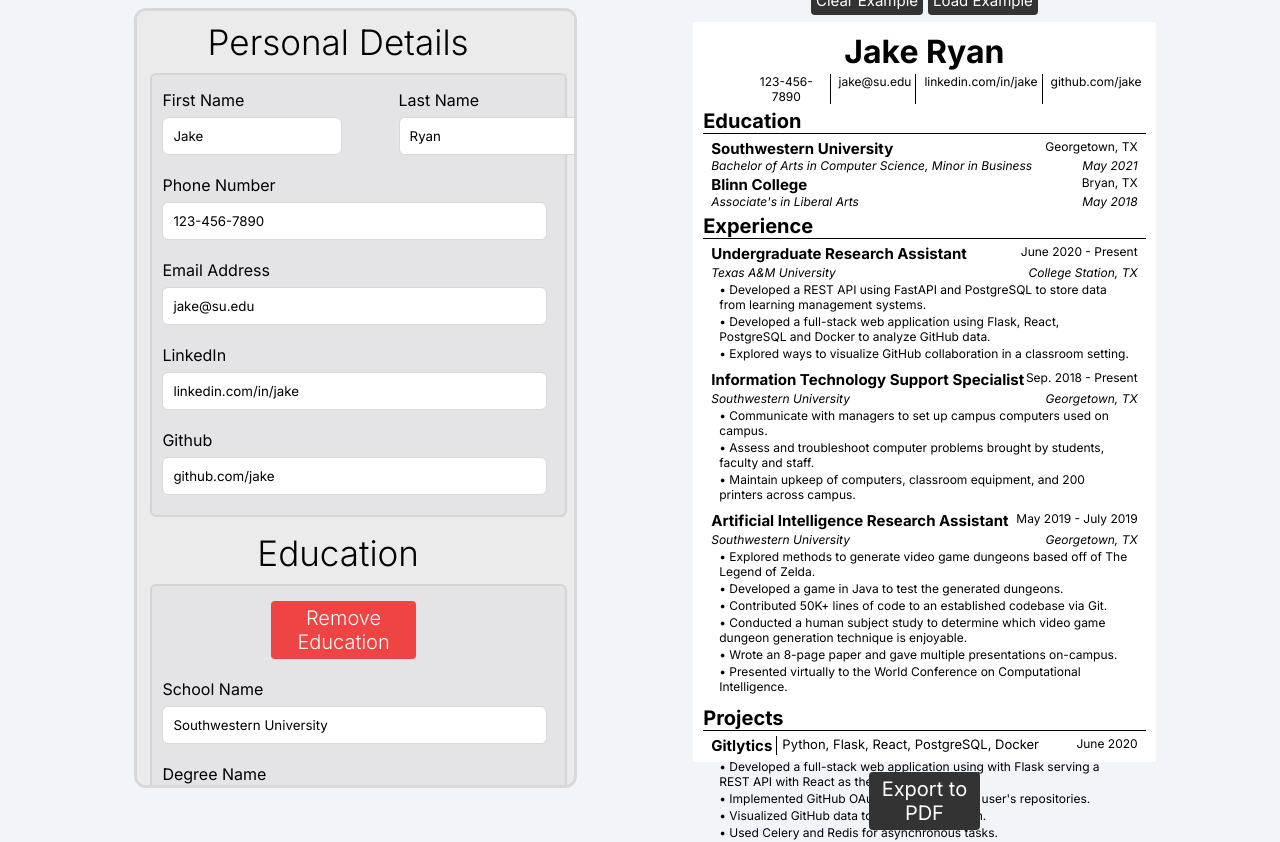
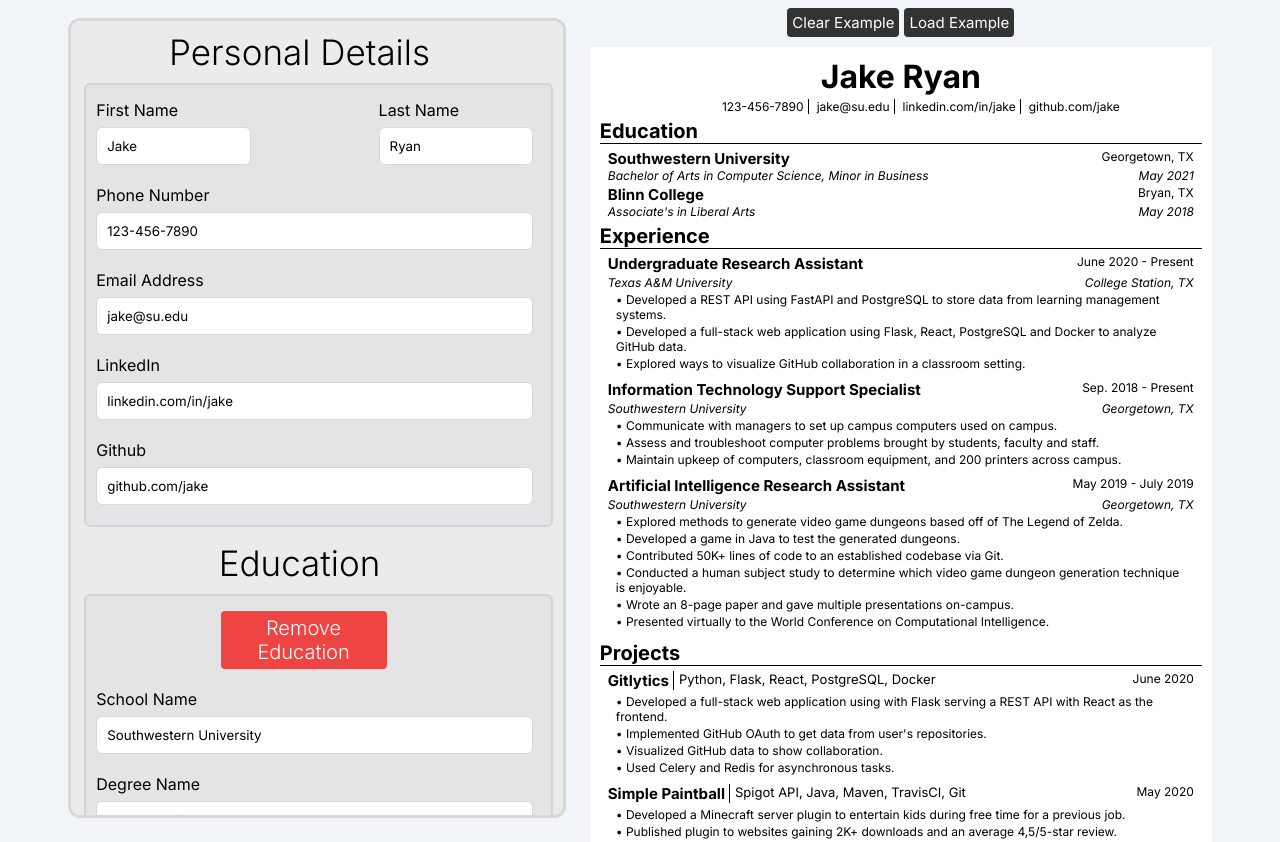
Before and after one commit to st4ven/cv-application, a React (Vite) app: page / in a window 1280 px wide. Shown: the top 842 px of the page. Built offline with nearby package versions, Linux system fonts and the light colour scheme.

Commit message:
Fits most screen sizes

```diff
--- a/src/App.css
+++ b/src/App.css
@@ -10,11 +10,6 @@ ul {
     list-style-type: none;
 }
 .side, .other {
-    margin: 0;
-    padding: 0;
-    height: 100vh;
-    min-height: 100%;
-    width: 35%;
     display: flex;
     justify-content: center;
     align-items: center;
@@ -22,17 +17,42 @@ ul {
     border: none;
 }
 
+@media (max-width: 969px) {
+    .page {
+        display: flex;
+        flex-direction: column;
+        justify-content: center;
+        align-items: center;
+    }
+
+    .paper {
+        height: min-content;
+    }
+}
+
+.side {
+    width: 40%;
+    height: 100vh;
+}
+.other {
+    width: 50%;
+    height: auto;
+}
+.page {
+    display: flex;
+    justify-content: center;
+    padding: 10px;
+    gap: 24px;
+    width: 1500px;
+    max-width: 1500px;
+    max-height: none;
+}
 .box {
-    max-height: 100%;
-    max-width: 100%;
-    min-height: 45%;
-    min-width: 70%;
     background-color: #ebebeb;
     border-radius: 12px;
     border: 3px solid #d8d8d8;
 
     text-align: center;
-    margin-bottom: 20px;
 
     padding-left: 10px;
     padding-top: 10px;
@@ -64,21 +84,13 @@ input, textarea {
     text-align: left;
     display: flex;
     flex-direction: row;
-    gap: 110px;
-}
-
-.together2 {
-    gap: 125px;
+    gap: 150px;
+    width: 100%;
 }
 
 .form {
     text-align: left;
     margin-bottom: 20px;
-}
-.header {
-    font-weight: 600;
-    font-size: 45px;
-    margin-bottom: 15px;
 }
 
 .title {
@@ -89,9 +101,9 @@ input, textarea {
 
 .paper {
     min-height: 90%;
-    min-width: 100%;
+    min-width: 90%;
     background-color: white;
-    margin-bottom: 10px;
+    margin-bottom: 15px;
     padding: 10px;
     border-radius: 2px solid black;
 }
@@ -143,14 +155,6 @@ input, textarea {
     border: 2px solid rgb(212, 212, 216);
 }
 
-#firstName, #lastName {
-    width: 125%;
-}
-
-#startDate, #endDate, #employer, #city, #place, #date {
-    width: 115%;
-}
-
 textarea {
     resize: none;
     height: 150px;
@@ -164,7 +168,9 @@ textarea {
 
 .export {
     color: white;
-    width: 25%;
+    width: 40%;
+    min-width: 40%;
+    max-width: 50%;
     font-weight: 400;
 }
 
@@ -247,10 +253,9 @@ textarea {
 .buttons {
     margin: 0;
     padding: 0;
-    margin-bottom: 7px;
+    margin-bottom: 10px;
     display: flex;
     gap: 5px;
-    margin-top: 20px;
 }
 
 p {
--- a/src/App.jsx
+++ b/src/App.jsx
@@ -138,7 +138,7 @@ function App() {
     setSkills(Example.skills);
   }
   return (
-    <>
+    <div className="page">
       <div className="side">
           <div className="box">
             <Personal handleInfo = {handleInfo} userInfo = {userInfo}/>
@@ -261,7 +261,7 @@ function App() {
 
           <button onClick={() => alert("Not yet implemented")}className="export">Export to PDF</button>
       </div>
-    </>
+    </div>
   )
 }
 
--- a/src/index.css
+++ b/src/index.css
@@ -1,9 +1,7 @@
 #root {
     display: flex;
-    flex-direction: row;
-    justify-content: space-evenly;
-    height: 100vh;
-    margin: 0 auto;
+    justify-content: center;
+    align-items: center;
 }
 
 body {
```
